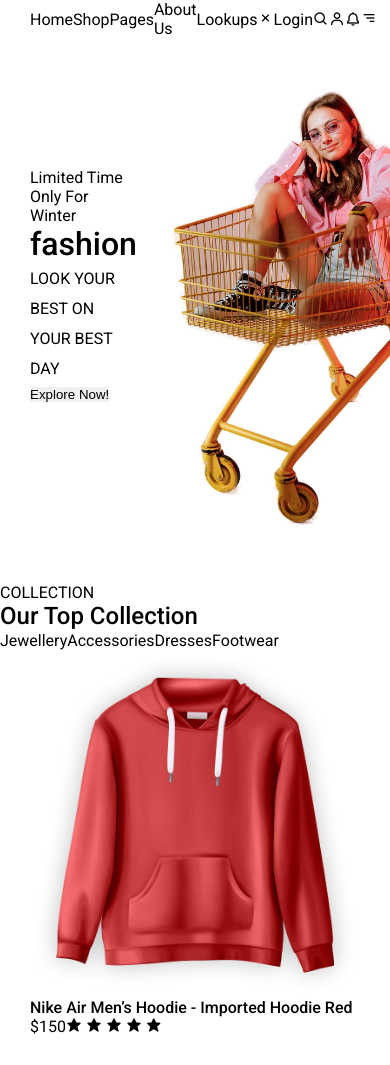
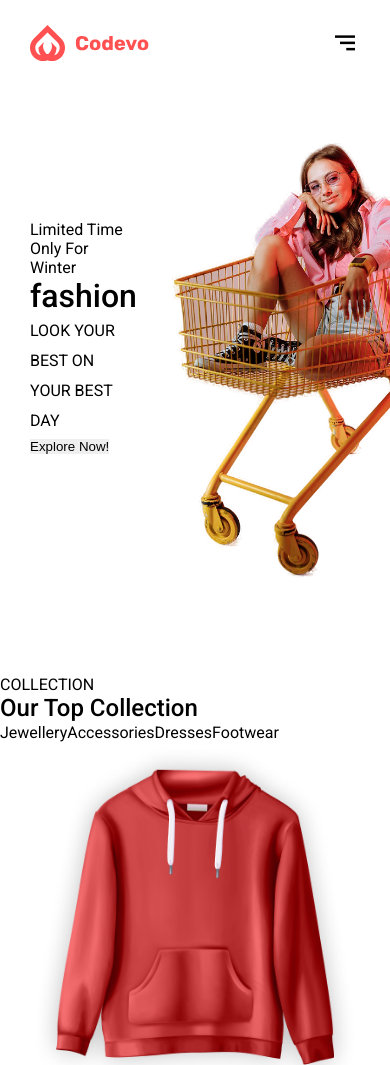
Before and after one commit to serhiyhvala/fashion-ecommerce-website, a plain HTML site: page index.html in a window 390 px wide. Shown: the top 1065 px of the page. Drawn offline with nearby package versions, Linux system fonts and the light colour scheme; a web font is replaced by a local one.

Commit message:
add header style and responsive header

```diff
--- a/css/styles.css
+++ b/css/styles.css
@@ -2,6 +2,7 @@
 /* ========== Google Fonts =========== */
 @import url("https://fonts.googleapis.com/css2?family=Roboto:wght@300;400;500;700&display=swap");
 @import url("https://fonts.googleapis.com/css2?family=Aclonica&display=swap");
+
 /* ========== CSS Variables =========== */
 :root {
   --primary-color: #ff5e3a;
@@ -77,19 +78,142 @@ img {
 }
 
 /* ========== Custom Classes =========== */
-.container{
+.container {
   max-width: 120em;
   padding: 0 3rem;
   margin: auto;
 }
 
-@media (min-width: 1600px){
-  .container{
+@media (min-width: 1600px) {
+  .container {
     max-width: 0 1rem;
   }
 }
 
-.d-flex{
+.d-flex {
   display: flex;
   align-items: center;
 }
+
+/* ========== Header =========== */
+.header {
+  margin-bottom: 4rem;
+}
+
+.header .navbar {
+  padding: 2.5rem 0;
+  position: relative;
+  z-index: 1;
+}
+
+.header .navbar .row {
+  justify-content: space-between;
+}
+
+.header .navbar .row .nav-list a {
+  display: inline-block;
+  padding: 1rem;
+  font-size: 1.7rem;
+  font-weight: 500;
+  color: var(--black-color);
+}
+
+.header .navbar .row .nav-list a.user-link {
+  display: none;
+}
+
+.header .navbar .row .nav-list a:not(:last-child) {
+  margin-right: 0.5rem;
+}
+
+.header .navbar .row .nav-list a:hover {
+  color: var(--primary-color);
+}
+
+.header .navbar .row .icons .icon {
+  font-size: 2.2rem;
+  padding: 0.5rem;
+  color: var(--black-color);
+  cursor: pointer;
+  justify-content: center;
+  position: relative;
+}
+
+.header .navbar .row .icons .icon:not(:last-child) {
+  margin-right: 3rem;
+}
+
+.header .navbar .row .icons .icon span {
+  display: block;
+  width: 1rem;
+  height: 1rem;
+  background-color: var(--primary-color);
+  border: 1px solid var(--black-color);
+  position: absolute;
+  top: 0.3rem;
+  right: 0.4rem;
+  border-radius: 50%;
+}
+
+.header .navbar .row .icons .icon:hover {
+  background-color: #f4f4f4;
+}
+
+.header .hamburger,
+.header .close {
+  display: none;
+}
+
+@media (min-width: 1600px) {
+  .header .header .navbar {
+    padding: 4rem 0;
+  }
+}
+
+@media (max-width: 768px) {
+  .header .navbar .row .icons {
+    display: none;
+  }
+
+  .header .navbar .row .nav-list {
+    position: fixed;
+    top: 0;
+    right: -100%;
+    width: 100%;
+    max-width: 35rem;
+    height: 100%;
+    background-color: var(--white-color);
+    z-index: 1000;
+    flex-direction: column;
+    align-items: flex-start;
+    padding: 4rem 1rem;
+    transition: 0.5s;
+  }
+
+  .header .navbar .row .nav-list a {
+    font-size: 1.8rem;
+  }
+
+  .header .navbar .row .nav-list a:not(:last-child) {
+    margin: 0 0 1rem 0;
+  }
+
+  .header .navbar .row .nav-list .close {
+    display: block;
+    position: absolute;
+    top: 2.5rem;
+    right: 2.5rem;
+    color: var(--black-color);
+    font-size: 3rem;
+  }
+
+  .header .navbar .row .nav-list.show {
+    right: 0;
+  }
+
+  .header .navbar .row .hamburger {
+    display: block;
+    font-size: 3rem;
+    color: var(--black-color);
+  }
+}
```
